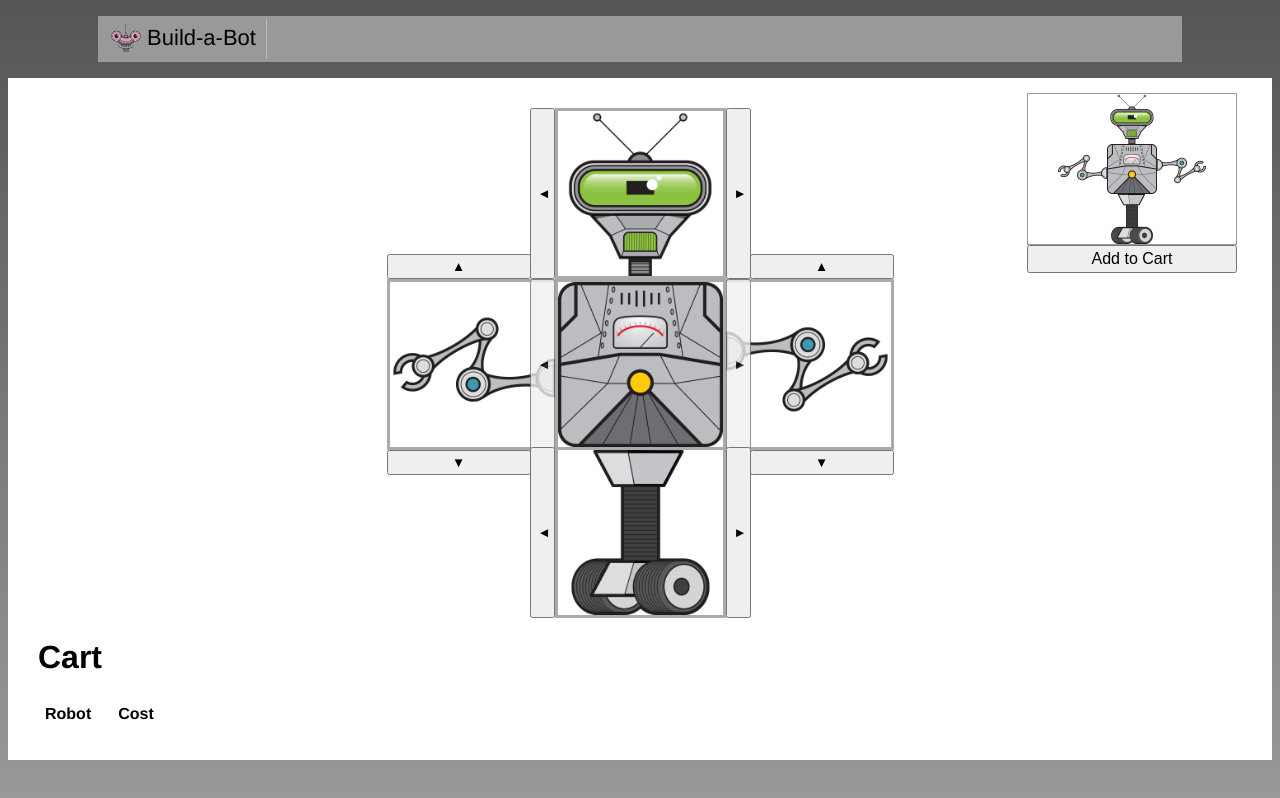
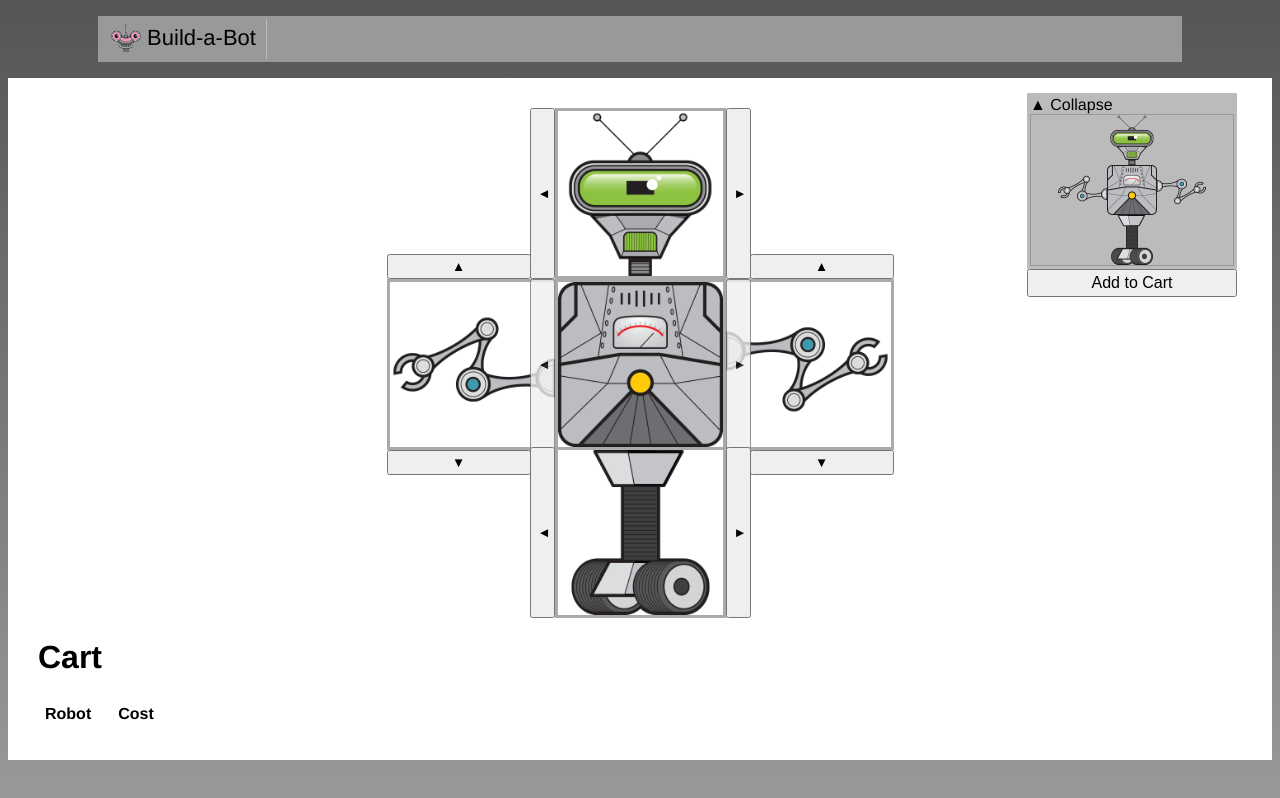
Before and after one commit to JesseStew/build-a-bot, a Vue app: page / in a window 1280 px wide. Built offline with nearby package versions, Linux system fonts and the light colour scheme.

Commit message:
Injecting Content into a Child Component with Slots

```diff
--- /dev/null
+++ b/src/shared/CollapsibleSection.vue
@@ -0,0 +1,34 @@
+<template>
+  <div>
+    <div class="header">
+      <span v-if="open" @click="open = !open">
+        &#x25B2;
+        Collapse
+      </span>
+      <span v-if="!open" @click="open = !open">
+        &#x25BC;
+        Expand
+      </span>
+      <slot v-if="open">
+        <div>DefaultContent</div>
+      </slot>
+    </div>
+  </div>
+</template>
+
+<script>
+export default {
+  name: 'CollapsibleSection',
+  data() {
+    return { open: true }
+  }
+}
+</script>
+
+<style scoped>
+  .header {
+    background-color: #bbb;
+    padding: 3px;
+    cursor: pointer;
+  }
+</style>
```
Also changed, not shown: src/build/RobotBuilder.vue.
